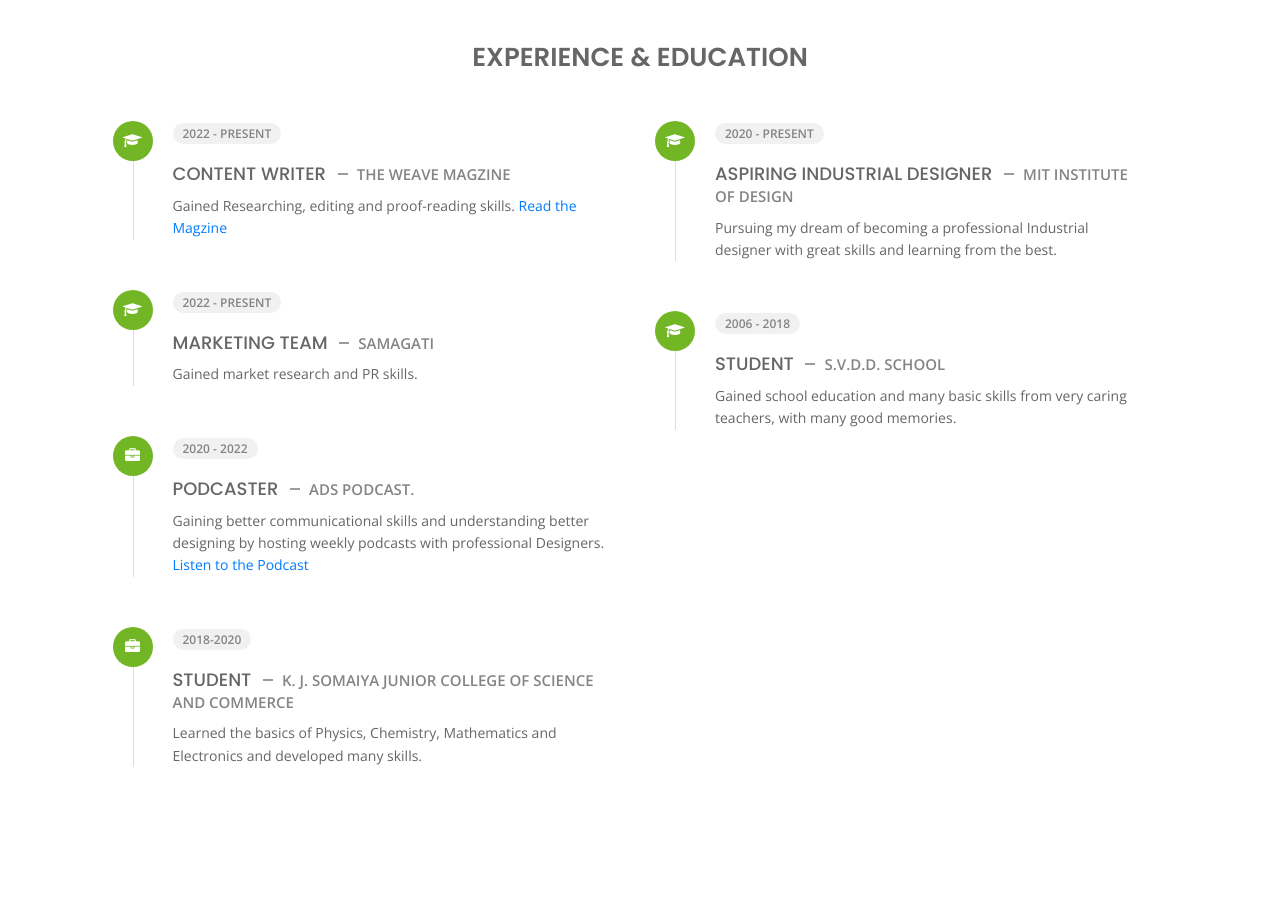
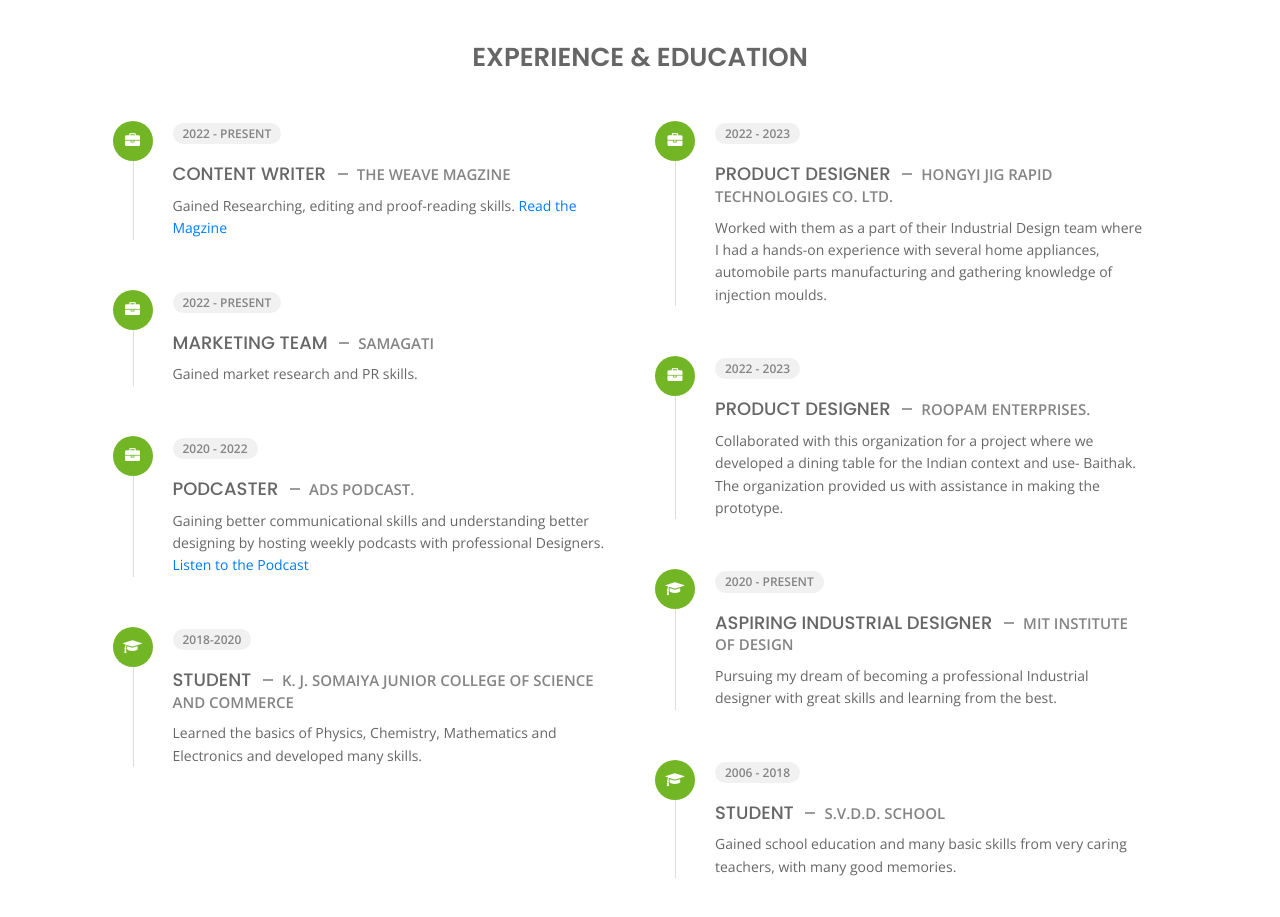
Before and after one commit to Jineet22/Static-Portfolio, a plain HTML site: page about.html in a window 1280 px wide. Shown: the part 1200-2117 px from the top of the page. Before the commit the page ends 2037 px from the top, so only its background shows below. Drawn offline with nearby package versions, Linux system fonts and the light colour scheme.

Commit message:
About page updated

```diff
--- a/about.html
+++ b/about.html
@@ -333,7 +333,7 @@
                         <ul>
                             <li>
                                 <div class="icon">
-                                    <i class="fa fa-graduation-cap"></i>
+                                    <i class="fa fa-briefcase"></i>
                                 </div>
                                 <span class="time open-sans-font text-uppercase">2022 - present</span>
                                 <h5 class="poppins-font text-uppercase">Content Writer <span
@@ -344,7 +344,7 @@
                             </li>
                             <li>
                                 <div class="icon">
-                                    <i class="fa fa-graduation-cap"></i>
+                                    <i class="fa fa-briefcase"></i>
                                 </div>
                                 <span class="time open-sans-font text-uppercase">2022 - present</span>
                                 <h5 class="poppins-font text-uppercase">Marketing team <span
@@ -372,7 +372,7 @@
                         </li> -->
                             <li>
                                 <div class="icon">
-                                    <i class="fa fa-briefcase"></i>
+                                    <i class="fa fa-graduation-cap"></i>
                                 </div>
                                 <span class="time open-sans-font text-uppercase">2018-2020</span>
                                 <h5 class="poppins-font text-uppercase">Student <span class="place open-sans-font">K. J.
@@ -386,6 +386,32 @@
                 <div class="col-lg-6 m-15px-tb">
                     <div class="resume-box">
                         <ul>
+                            <li>
+                                <div class="icon">
+                                    <i class="fa fa-briefcase"></i>
+                                </div>
+                                <span class="time open-sans-font text-uppercase">2022 - 2023</span>
+                                <h5 class="poppins-font text-uppercase">Product Designer <span
+                                        class="place open-sans-font">
+                                        Hongyi JIG Rapid Technologies Co. Ltd.</span></h5>
+                                <p class="open-sans-font">Worked with them as a part of their Industrial Design team
+                                    where I had a hands-on experience with several home appliances, automobile parts
+                                    manufacturing and gathering knowledge of injection moulds.
+                                </p>
+                            </li>
+                            <li>
+                                <div class="icon">
+                                    <i class="fa fa-briefcase"></i>
+                                </div>
+                                <span class="time open-sans-font text-uppercase">2022 - 2023</span>
+                                <h5 class="poppins-font text-uppercase">Product Designer <span
+                                        class="place open-sans-font">
+                                        Roopam Enterprises.</span></h5>
+                                <p class="open-sans-font">Collaborated with this organization for a project where we
+                                    developed a dining table for the Indian context and use- Baithak. The organization
+                                    provided us with assistance in making the prototype.
+                                </p>
+                            </li>
                             <li>
                                 <div class="icon">
                                     <i class="fa fa-graduation-cap"></i>
```
